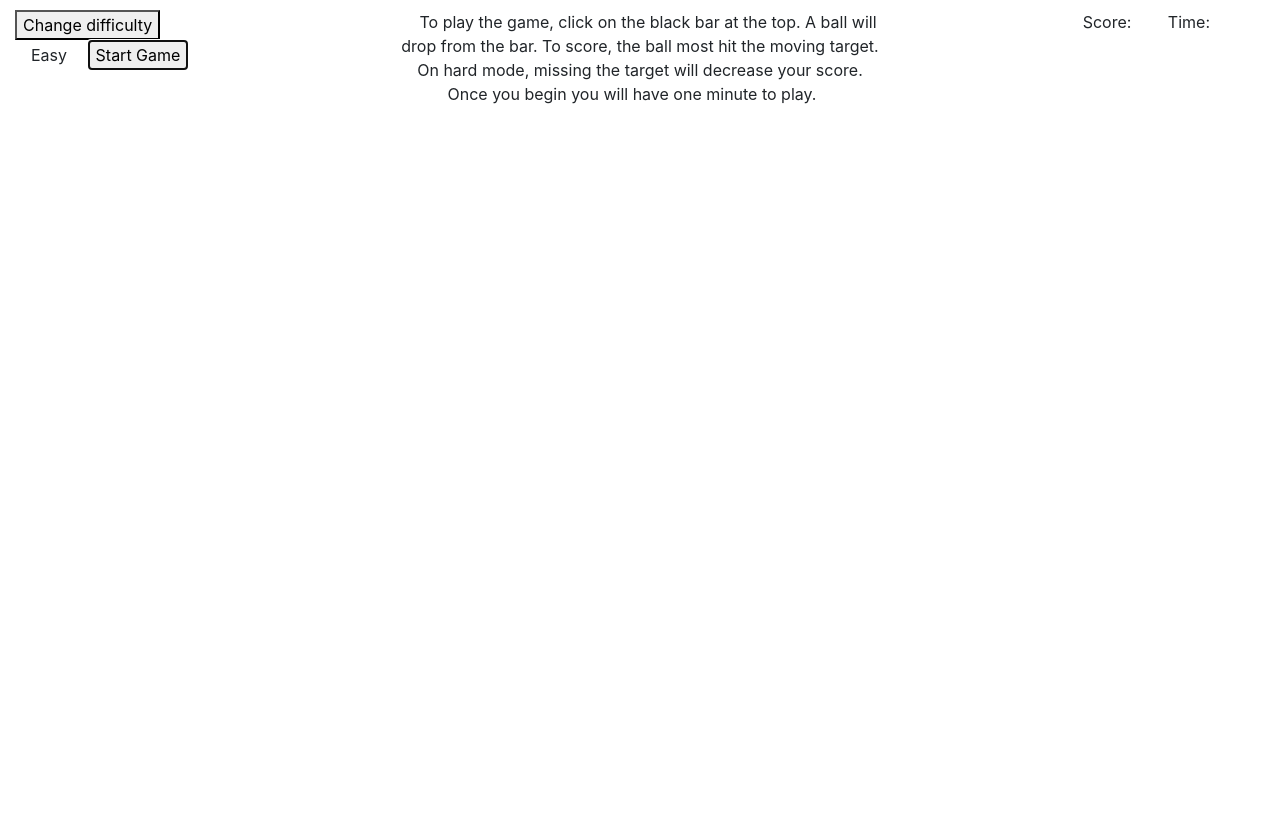
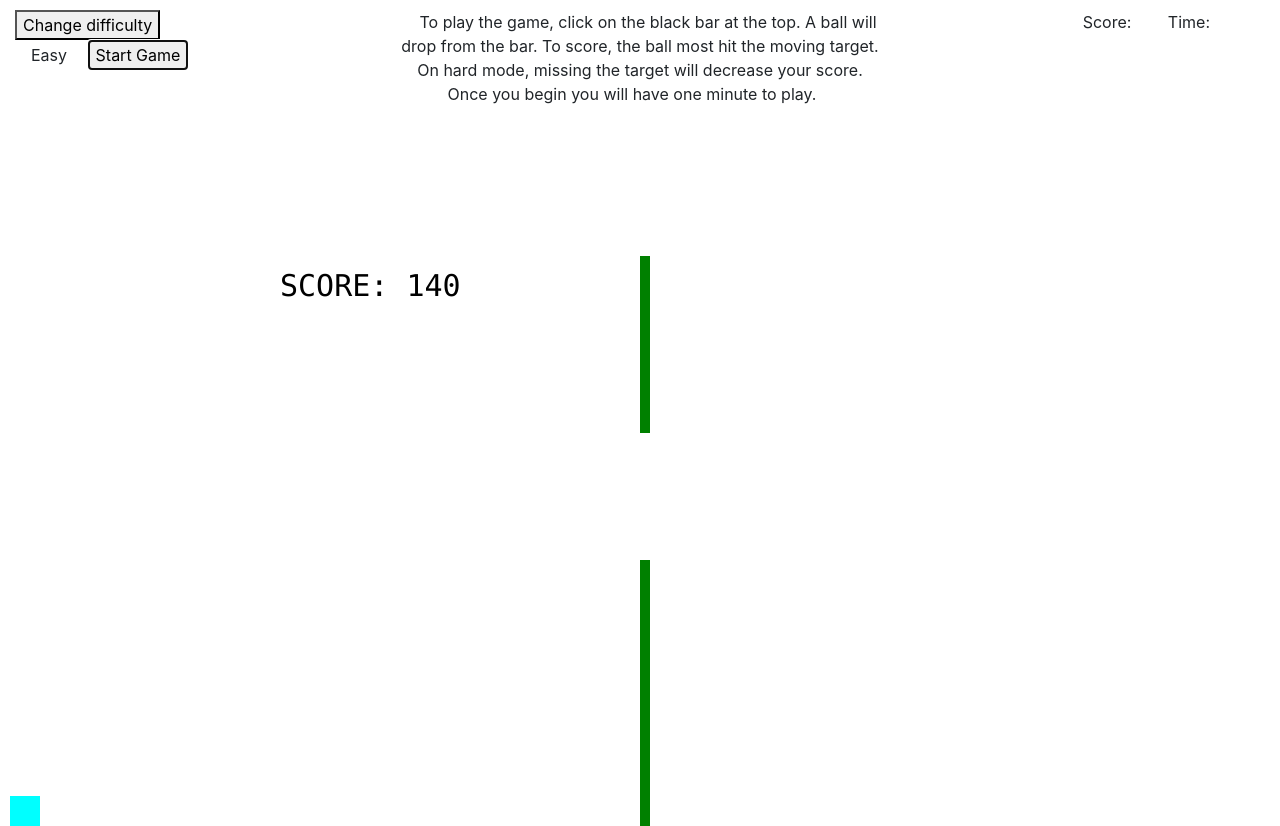
Before and after one commit to taeuscherpferd/javaball, a plain HTML site: page index.html in a window 1280 px wide. Both pictures are taken after a click on the button "Start Game". Before the commit the page ends 800 px from the top, so only its background shows below. Drawn offline with nearby package versions, Linux system fonts and the light colour scheme.

Commit message:
Finally got some stuff to display, I'll finish up the rest of the game mechcanics tomorrow

```diff
--- a/index.html
+++ b/index.html
@@ -2,7 +2,6 @@
 <head>
     <link rel="stylesheet" href="https://stackpath.bootstrapcdn.com/bootstrap/4.1.3/css/bootstrap.min.css" integrity="sha384-MCw98/SFnGE8fJT3GXwEOngsV7Zt27NXFoaoApmYm81iuXoPkFOJwJ8ERdknLPMO" crossorigin="anonymous">
     <link rel="stylesheet" href="style.css" type="text/css">
-    <script src="script.js"></script>
 </head>
 <body>
     <div class="container-fluid">
@@ -30,5 +29,6 @@
         <canvas id="gameArea">
         </canvas>
     </div>
+    <script src="script.js"></script>
 </body>
 </html>
--- a/script.js
+++ b/script.js
@@ -1,29 +1,43 @@
 var myGamePiece;
-var myGameArea = document.getElementById("gameArea");
-var myScore = document.getElementById("score");
+/* var myScore = document.getElementById("score");
 var startGameButton = document.getElementById("startGame");
 var changeDifficultyButton = document.getElementById("difficultybutton");
 var timer = document.getElementById("timer");
+var myGamePiece;
+ */
+var myObstacles = [];
+var isStarted = false;
+var myScore;
 
-//Just in case ;)
-var myObstacles = [];
-
-//Called from HTML
 function startGame() {
+  if (isStarted == false) {
+    myGamePiece = new component(30, 30, "cyan", 10, 120);
+    myGamePiece.gravity = 0.05;
+    myScore = new component("30px", "Consolas", "black", 280, 40, "text");
+    myGameArea.start();
+  }
+  else {
+    myGameArea.clear();
     myGamePiece = new component(30, 30, "red", 10, 120);
     myGamePiece.gravity = 0.05;
     myScore = new component("30px", "Consolas", "black", 280, 40, "text");
     myGameArea.start();
-    myGameArea.interval = setInterval(updateGameArea, 20);
+  }
 }
 
-//Called from HTML
-function changeDifficulty() {
-
-}
-
-function dropBall() {
-
+var myGameArea = {
+    canvas : document.createElement("canvas"),
+    start : function() {
+        this.canvas.width = 780;
+        this.canvas.height = 570;
+        this.context = this.canvas.getContext("2d");
+        document.body.insertBefore(this.canvas, document.body.lastChild);
+        this.frameNo = 0;
+        this.interval = setInterval(updateGameArea, 20);
+        },
+    clear : function() {
+        this.context.clearRect(0, 0, this.canvas.width, this.canvas.height);
+    }
 }
 
 function component(width, height, color, x, y, type) {
```
Also changed, not shown: 1 other file.
